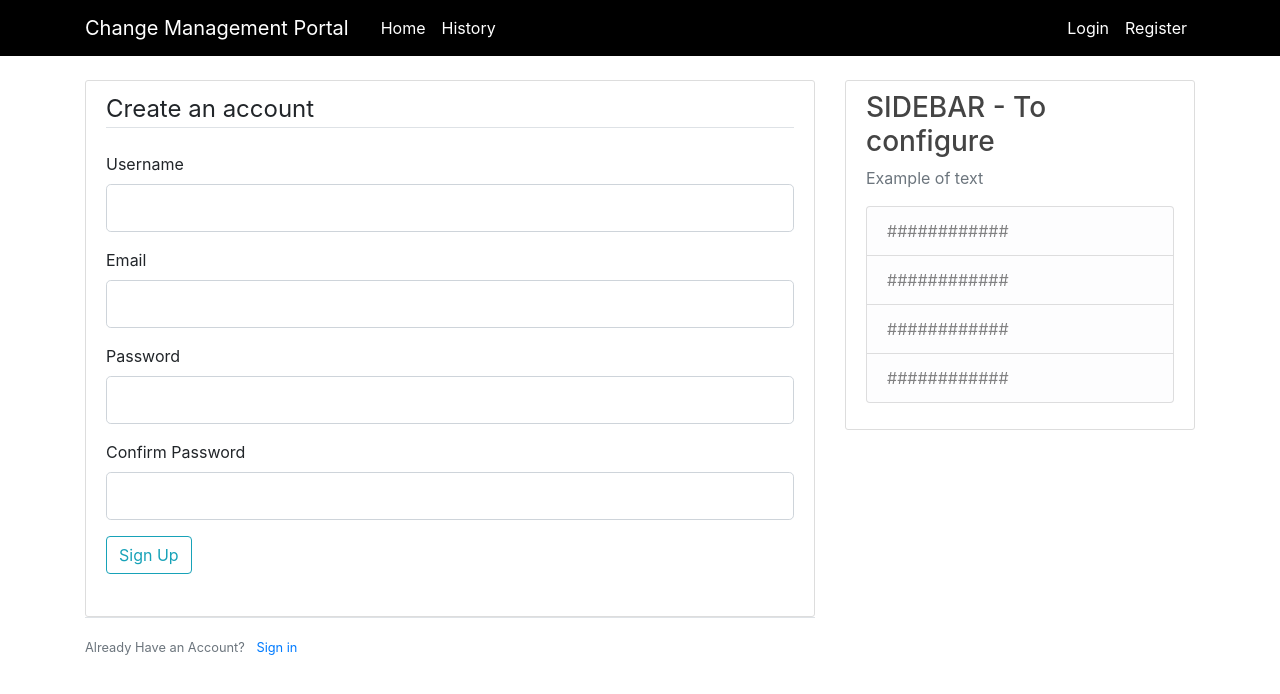
After one commit to awstabaka/change-management-app, a Flask app: page /register in a window 1280 px wide. The commit adds this page. Shown: the top 694 px of the page. Run offline with Flask 2, Linux system fonts and the light colour scheme; some libraries are stand-ins or nearby versions.

Commit message:
Add register and login buttons on home website, modified forms and main

```diff
--- a/forms.py
+++ b/forms.py
@@ -7,7 +7,7 @@ class RegistrationForm(FlaskForm):
     username = StringField('Username', validators=[DataRequired(), Length(min=2, max=20)])
     email = StringField('Email', validators=[DataRequired(), Email()])
     password = PasswordField('Password', validators=[DataRequired()])
-    confirm_password = PasswordField('Password', validators=[DataRequired(), EqualTo('password')])
+    confirm_password = PasswordField('Confirm Password', validators=[DataRequired(), EqualTo('password')])
     submit = SubmitField('Sign Up')
 
 
--- a/main.py
+++ b/main.py
@@ -1,8 +1,7 @@
-from flask import Flask, render_template, url_for
-app = Flask(__name__)
+from flask import Flask, render_template, url_for, flash, redirect
 from forms import RegistrationForm, LoginForm
 
-
+app = Flask(__name__)
 app.config['SECRET_KEY'] = '58713b7c8d27daaa26b2399c9c595927'
 
 
@@ -27,13 +26,16 @@ def history():
     return render_template("history.html", title="About")
 
 
-@app.route('/register')
+@app.route('/register', methods=['GET', 'POST'])
 def register():
     form = RegistrationForm()
+    if form.validate_on_submit():
+        flash(f'Account created for {form.username.data}!', 'success')
+        return redirect(url_for('home'))
     return render_template('register.html', title='Register', form=form)
 
 
 @app.route('/login')
-def loin():
+def login():
     form = LoginForm()
     return render_template('login.html', title='Login', form=form)
--- a/templates/layout.html
+++ b/templates/layout.html
@@ -24,6 +24,10 @@
               <a class="nav-item nav-link" href="/">Home</a>
               <a class="nav-item nav-link" href="/history">History</a>
             </div>
+            <div class="navbar-nav">
+              <a class="nav-item nav-link" href="{{ url_for('login') }}">Login</a>
+              <a class="nav-item nav-link" href="{{ url_for('register') }}">Register</a>
+            </div>
           </div>
         </div>
       </nav>
@@ -31,6 +35,15 @@
     <main role="main" class="container">
       <div class="row">
         <div class="col-md-8">
+          {% with messages = get_flashed_messages(with_categories=true) %}
+            {% if messages %}
+              {% for category, message in messages %}
+                <div class="alert alert-{{ category }}">
+                  {{ message }}
+                </div>
+              {% endfor %}
+            {% endif %}
+          {% endwith %}
           {% block content %}{% endblock %}
         </div>
         <div class="col-md-4">
--- /dev/null
+++ b/templates/login.html
@@ -0,0 +1,4 @@
+{% extends "layout.html" %}
+{% block content %}
+    <h1>History Page</h1>
+{% endblock content %}
--- /dev/null
+++ b/templates/register.html
@@ -0,0 +1,35 @@
+{% extends "layout.html" %}
+{% block content %}
+    <div class="content-section">
+      <form method="POST" action="">
+        {{ form.hidden_tag() }}
+        <fieldset class="form-group">
+          <legend class="border-bottom mb-4">Create an account</legend>
+          <div class="form-group">
+            {{ form.username.label(class="form-control-label") }}
+            {{ form.username(class="form-control form-control-lg") }}
+          </div>
+          <div class="form-group">
+            {{ form.email.label(class="form-control-label") }}
+            {{ form.email(class="form-control form-control-lg") }}
+          </div>
+          <div class="form-group">
+            {{ form.password.label(class="form-control-label") }}
+            {{ form.password(class="form-control form-control-lg") }}
+          </div>
+          <div class="form-group">
+            {{ form.confirm_password.label(class="form-control-label") }}
+            {{ form.confirm_password(class="form-control form-control-lg") }}
+          </div>
+          <div class="form-group">
+            {{ form.submit(class="btn btn-outline-info") }}
+          </div>
+        </fieldset>
+      </form>
+    </div>
+    <div class="border-top pt-3">
+      <small class="text-muted">
+        Already Have an Account? <a class="ml-2" href="{{ url_for('login') }}">Sign in</a>
+      </small>
+    </div>
+{% endblock content %}
```
